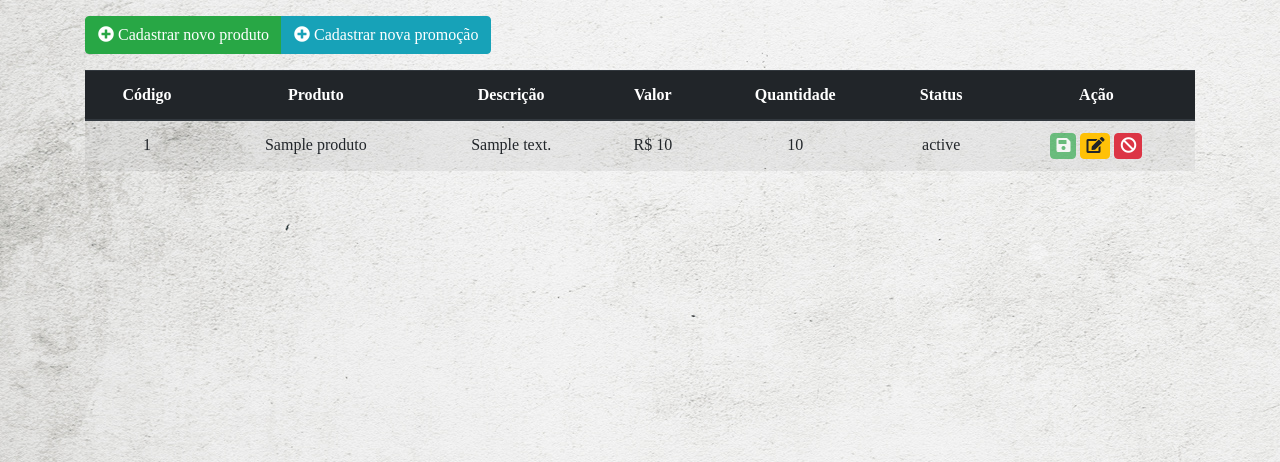
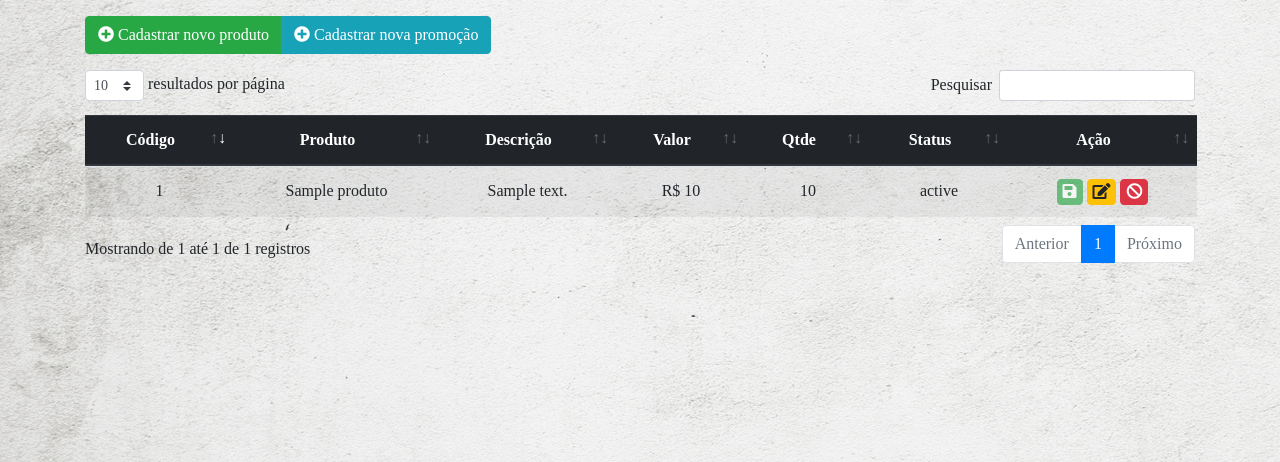
Before and after one commit to bbroger/lojinha, a CodeIgniter app: page /lojinha/index.php/produtos/index in a window 1280 px wide. Shown: the part 56-518 px from the top of the page. Run offline with CodeIgniter, Linux system fonts and the light colour scheme; tables that the repository leaves empty or names only in its code hold one stand-in row (values such as "Sample post").

Commit message:
Terminei a correçao JS

```diff
--- a/application/controllers/Produtos.php
+++ b/application/controllers/Produtos.php
@@ -19,7 +19,16 @@ class Produtos extends CI_Controller
     {
         $produtos = $this->Produtos_model->tabela_produtos();
 
-        echo json_encode($produtos);
+        foreach ($produtos as $key => $value) {
+            foreach ($value as $chave => $valor) {
+                $data['data'][$key][$chave]= $valor;
+            }
+            $data['data'][$key]['button']= '<button style="padding: 0 5px;" class="btn btn-success save" disabled><i class="fas fa-save"></i></button>
+                <button style="padding: 0 5px;" class="btn btn-warning edit"><i class="fas fa-edit"></i></button>
+                <button style="padding: 0 5px;" class="btn btn-danger block"><i class="fas fa-ban"></i></button>';
+        }
+
+        echo json_encode($data);
     }
 
     public function salvar_produto()
--- a/application/models/Produtos_model.php
+++ b/application/models/Produtos_model.php
@@ -28,7 +28,7 @@ class Produtos_model extends CI_Model
 
     public function tabela_produtos()
     {
-        $this->db->select('*')->from('produtos')->order_by('id_produto', 'DESC');
+        $this->db->select('*, CONCAT("R$ ",valor) AS valor')->from('produtos')->order_by('id_produto', 'DESC');
 
         $query = $this->db->get();
 
--- a/application/views/cadastrar_produtos.php
+++ b/application/views/cadastrar_produtos.php
@@ -6,6 +6,7 @@
     <title>Lojinha</title>
     <meta name="viewport" content="width=device-width, initial-scale=1">
     <link rel="stylesheet" href="<?php echo base_url("assets/css/bootstrap.min.css") ?>">
+    <link rel="stylesheet" href="<?php echo base_url("assets/css/dataTables.bootstrap4.min.css") ?>">
     <link rel="stylesheet" href="<?php echo base_url("assets/css/main.css") ?>">
     <link rel="stylesheet" href="https://use.fontawesome.com/releases/v5.7.1/css/all.css">
     <script>
@@ -51,19 +52,19 @@
         </div>
         <div class="row mt-3">
             <div class="col-md-12">
-                <table class="table table-striped text-center">
+                <table class="table table-striped text-center" id="mostra_tabela">
                     <thead class="thead-dark">
                         <tr>
                             <th scope="col">Código</th>
                             <th scope="col">Produto</th>
                             <th scope="col">Descrição</th>
                             <th scope="col">Valor</th>
-                            <th scope="col">Quantidade</th>
+                            <th scope="col">Qtde</th>
                             <th scope="col">Status</th>
                             <th scope="col">Ação</th>
                         </tr>
                     </thead>
-                    <tbody id="mostra_tabela">
+                    <tbody>
                     </tbody>
                 </table>
 
@@ -171,6 +172,8 @@
     <script src="<?php echo base_url("assets/js/popper.min.js"); ?>"></script>
     <script src="<?php echo base_url("assets/js/bootstrap.min.js"); ?>"></script>
     <script src="<?php echo base_url("assets/js/moment.min.js"); ?>"></script>
+    <script src="<?php echo base_url("assets/js/dataTables.min.js"); ?>"></script>
+    <script src="<?php echo base_url("assets/js/dataTables.bootstrap4.min.js"); ?>"></script>
     <script src="<?php echo base_url("assets/js/maskMoney.min.js"); ?>"></script>
     <script src="<?php echo base_url("assets/js/produtos.js"); ?>"></script>
 </body>
--- a/assets/js/produtos.js
+++ b/assets/js/produtos.js
@@ -1,106 +1,96 @@
-$(document).ready(function () {
-    $("#valor").maskMoney();
-    tabela_produto();
+$("#valor").maskMoney();
+
+var table = $("#mostra_tabela").DataTable({
+    "processing": true,
+    "order": [[0, "desc"]],
+    ajax: url_ajax("Produtos/tabela_produtos"),
+    "columns": [
+        { "data": "id_produto" },
+        { "data": "nome" },
+        { "data": "descricao" },
+        { "data": "valor" },
+        { "data": "quantidade" },
+        { "data": "status" },
+        { "data": "button" }
+    ],
+    "language": {
+        "sEmptyTable": "Nenhum registro encontrado",
+        "sInfo": "Mostrando de _START_ até _END_ de _TOTAL_ registros",
+        "sInfoEmpty": "Mostrando 0 até 0 de 0 registros",
+        "sInfoFiltered": "(Filtrados de _MAX_ registros)",
+        "sInfoPostFix": "",
+        "sInfoThousands": ".",
+        "sLengthMenu": "_MENU_ resultados por página",
+        "sLoadingRecords": "Carregando...",
+        "sProcessing": "Processando...",
+        "sZeroRecords": "Nenhum registro encontrado",
+        "sSearch": "Pesquisar",
+        "oPaginate": {
+            "sNext": "Próximo",
+            "sPrevious": "Anterior",
+            "sFirst": "Primeiro",
+            "sLast": "Último"
+        },
+        "oAria": {
+            "sSortAscending": ": Ordenar colunas de forma ascendente",
+            "sSortDescending": ": Ordenar colunas de forma descendente"
+        }
+    }
 });
 
-function tabela_produto() {
-    $.getJSON(url_ajax("Produtos/tabela_produtos"), function (result) {
-        var tr = null;
-        $.each(result, function (key, value) {
-            tr += "<tr>";
-            tr += "<td>" + value.id_produto + "</td>";
-            tr += "<td id='nome" + value.id_produto + "'>" + value.nome + "</td>";
-            tr += "<td id='descricao" + value.id_produto + "'>" + value.descricao + "</td>";
-            tr += "<td id='valor" + value.id_produto + "'>R$ " + value.valor.replace(".", ",") + "</td>";
-            tr += "<td id='quantidade" + value.id_produto + "'>" + value.quantidade + "</td>";
-            tr += "<td>" + value.status + "</td>";
-            tr += '<td><button style="padding: 0 5px;" id="save' + value.id_produto + '" class="btn btn-success" onclick="save(' + value.id_produto + ')" disabled><i class="fas fa-save"></i></button> ' +
-                '<button style="padding: 0 5px;" id="edit' + value.id_produto + '" class="btn btn-warning" onclick="edit(' + value.id_produto + ')"><i class="fas fa-edit"></i></button> ' +
-                '<button style="padding: 0 5px;" id="block' + value.id_produto + '" class="btn btn-danger" onclick="block(' + value.id_produto + ')"><i class="fas fa-ban"></i></button></td>';
-            tr += '</tr>';
-        });
+table.on('click', '.edit', function () {
+    var tr = $(this).closest("tr");
+    var tdNome = tr.find("td").eq(1);
+    var tdDesc = tr.find("td").eq(2);
+    var tdValor = tr.find("td").eq(3);
+    var tdQtde = tr.find("td").eq(4);
 
-        $("#mostra_tabela").html(tr);
-    });
-}
+    tdNome.html("<input type='text' class='form-control' value='" + tdNome.html() + "'>");
+    tdDesc.html("<input type='text' class='form-control' value='" + tdDesc.html() + "'>");
+    tdValor.html("<input type='text' style='width: 70%; margin: auto auto;' data-decimal='.' class='form-control' value='" + tdValor.html().replace("R$ ", "") + "'>");
+    tdValor.find("input").maskMoney();
+    tdQtde.html("<input type='number' style='width: 60%; margin: auto auto;' class='form-control' value='" + tdQtde.html() + "'>");
 
-function edit(id_produto) {
-    var id_produtoNome = $("#nome" + id_produto);
-    var inputNome = "<input type='text' class='form-control editRow" + id_produto + "' value='" + id_produtoNome.html() + "'>";
-    id_produtoNome.html("");
-    id_produtoNome.html(inputNome);
+    $(this).closest("td").find('button').eq(0).prop('disabled', false);
+    $(this).closest("td").find('button').eq(1).prop('disabled', true);
+});
 
-    var id_produtoDescricao = $("#descricao" + id_produto);
-    var inputDescricao = "<input type='text' class='form-control editRow" + id_produto + "' value='" + id_produtoDescricao.html() + "'>";
-    id_produtoDescricao.html("");
-    id_produtoDescricao.html(inputDescricao);
-
-    var id_produtoValor = $("#valor" + id_produto);
-    var pegaValor = id_produtoValor.html().replace(",", ".").replace("R$ ", "");
-    var inputValor = "<input type='text' class='form-control editRow" + id_produto + "' style='width: 70%; margin: auto auto;' data-decimal='.' id='money" + id_produto + "' value='" + pegaValor + "'>";
-    id_produtoValor.html("");
-    id_produtoValor.html(inputValor);
-    $("#money" + id_produto).maskMoney();
-
-    var id_produtoQtd = $("#quantidade" + id_produto);
-    var valorQtd = id_produtoQtd.html();
-    var inputQtd = "<input type='number' class='form-control editRow" + id_produto + "' style='width: 50%; margin: auto auto;' value='" + valorQtd + "'>";
-    id_produtoQtd.html("");
-    id_produtoQtd.html(inputQtd);
-
-    $("#edit" + id_produto).prop("disabled", true);
-    $("#save" + id_produto).prop("disabled", false);
-}
-
-function save(id_produto) {
-    var id_produtoNome = $("#nome" + id_produto);
-    var pegaNome = $("#nome" + id_produto + " input").val();
-
-    var id_produtoDescricao = $("#descricao" + id_produto);
-    var pegaDescricao = $("#descricao" + id_produto + " input").val();
-
-    var id_produtoValor = $("#valor" + id_produto);
-    var pegaValor = $("#valor" + id_produto + " input").val().replace(",", "");
-
-    var id_produtoQtd = $("#quantidade" + id_produto);
-    var pegaQtd = $("#quantidade" + id_produto + " input").val();
+table.on('click', '.save', function () {
+    var tr = $(this).closest("tr");
+    var tdID= tr.find("td").eq(0);
+    var tdNome = tr.find("td").eq(1);
+    var tdDesc = tr.find("td").eq(2);
+    var tdValor = tr.find("td").eq(3);
+    var tdQtde = tr.find("td").eq(4);
 
     $.ajax({
         url: url_ajax("Produtos/editar_produto"),
         type: "Post",
         data: {
-            id_produto: id_produto,
-            nome: pegaNome,
-            descricao: pegaDescricao,
-            valor: pegaValor,
-            quantidade: pegaQtd
+            id_produto : tdID.html(),
+            nome: tdNome.find('input').val(),
+            descricao: tdDesc.find('input').val(),
+            valor: tdValor.find('input').val(),
+            quantidade: tdQtde.find('input').val()
         },
         dataType: "Json"
     }).done(function (data) {
         if (data.status) {
+            tdNome.html(tdNome.find('input').val());
+            tdDesc.html(tdDesc.find('input').val());
+            tdValor.html("R$ " + tdValor.find('input').val());
+            tdQtde.html(tdQtde.find('input').val());
 
-            id_produtoNome.html("");
-            id_produtoNome.html(pegaNome);
-
-            id_produtoDescricao.html("");
-            id_produtoDescricao.html(pegaDescricao);
-
-            id_produtoValor.html("");
-            id_produtoValor.html("R$ " + pegaValor.replace(".", ","));
-
-            id_produtoQtd.html("");
-            id_produtoQtd.html(pegaQtd);
-
-            $("#save" + id_produto).prop("disabled", true);
-            $("#edit" + id_produto).prop("disabled", false);
-        } else {
-            $(".editRow" + id_produto).css({ border: "1px solid red", color: "red" });
-            alert(data.msg);
+            tr.find("td").eq(6).find('button').eq(0).prop('disabled', true)
+            tr.find("td").eq(6).find('button').eq(1).prop('disabled', false)
+        } else{
+            tdNome.find('input').css({border: "1px solid red", color: "red"});
+            tdDesc.find('input').css({border: "1px solid red", color: "red"});
+            tdValor.find('input').css({border: "1px solid red", color: "red"});
+            tdQtde.find('input').css({border: "1px solid red", color: "red"});
         }
-    }).fail(function (data) {
-        alert('Erro ao editar o produto. Tente mais tarde');
     });
-}
+});
 
 $("#salvar_produto").click(function () {
     var nome = $("#nome");
```
